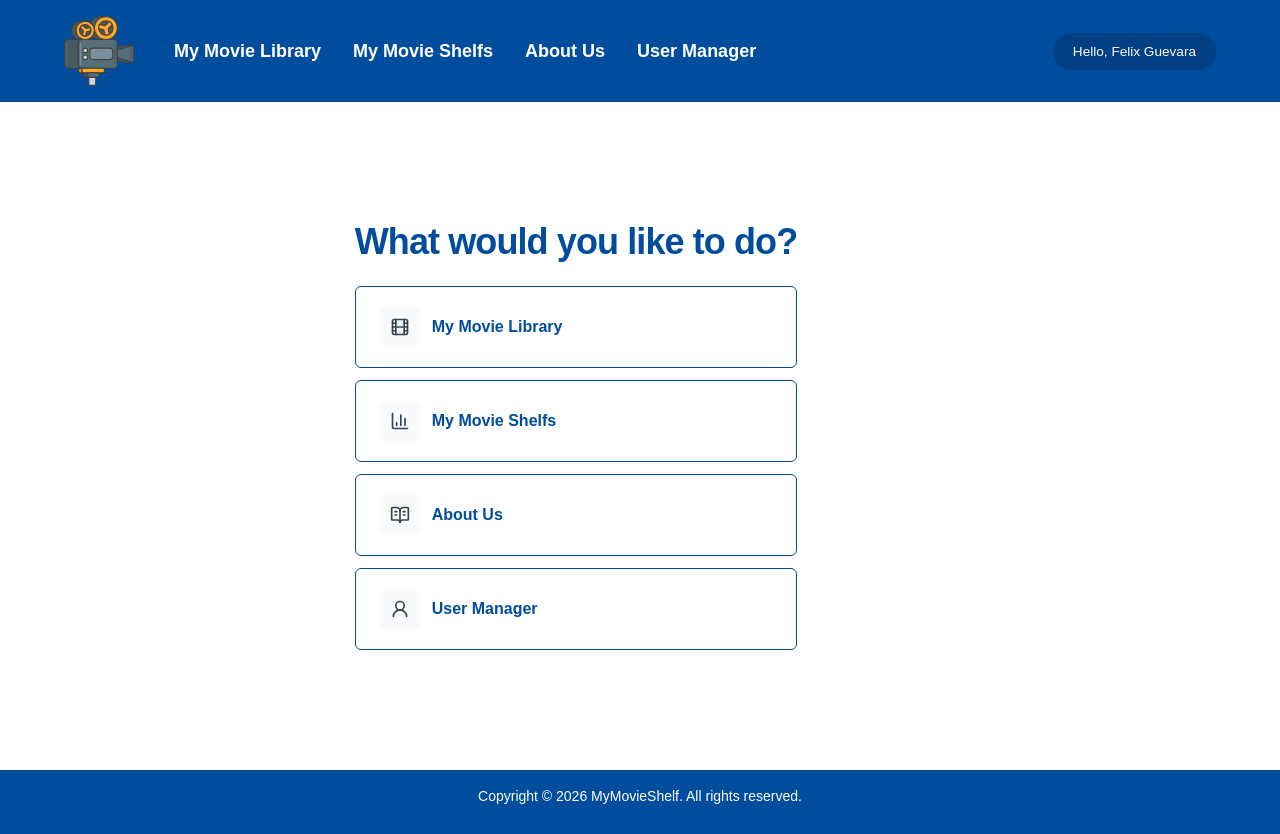
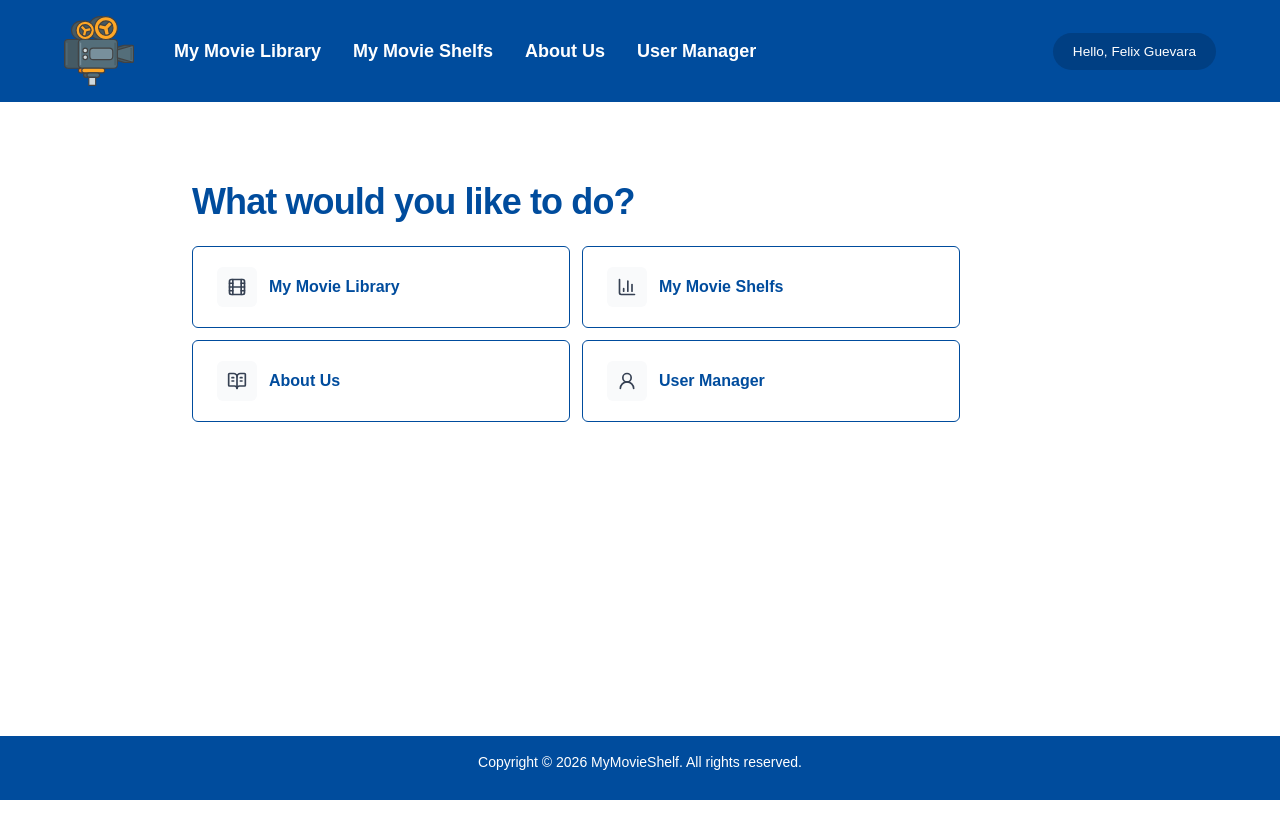
Before and after one commit to FelixGuevara/MyMovieShelf, a Next.js app: page / in a window 1280 px wide. After the commit the page ends 800 px from the top, so only its background shows below. Built offline with nearby package versions, Linux system fonts and the light colour scheme.

Commit message:
Left aligned action cards

```diff
--- a/app/page.tsx
+++ b/app/page.tsx
@@ -10,9 +10,9 @@ import {
 export default function Home() {
   return (
     <div className="mx-auto max-w-4xl py-10">
-      <main className="flex w-full max-w-3xl flex-col items-center justify-center py-10 dark:bg-black sm:items-start">
-
-        <div className="mx-auto max-w-4xl py-10">
+      {/* Align left: remove justify-center and items-center */}
+      <main className="flex w-full max-w-3xl flex-col items-start py-10 dark:bg-black">
+        <div className="w-full">
           {/* Top section */}
           <section className="mb-6">
             <h3 className="text-4xl font-extrabold tracking-tight text-gray-900">
@@ -20,10 +20,13 @@ export default function Home() {
             </h3>
           </section>
 
-
           {/* Action grid */}
           <section aria-label="Quick actions">
-            <div className="grid grid-cols-4 gap-3 sm:grid-cols-2 lg:grid-cols-1">
+            {/*
+              Want exactly two per row on typical screens?
+              Use grid-cols-1 on base (phones) and sm:grid-cols-2 from small breakpoint upward.
+            */}
+            <div className="grid grid-cols-1 gap-3 sm:grid-cols-2">
               <ActionCard href="/movies" label="My Movie Library" icon={<Film className="h-5 w-5" />} />
               <ActionCard href="/stats" label="My Movie Shelfs" icon={<BarChart3 className="h-5 w-5" />} />
               <ActionCard href="/about" label="About Us" icon={<BookOpenText className="h-5 w-5" />} />
```
